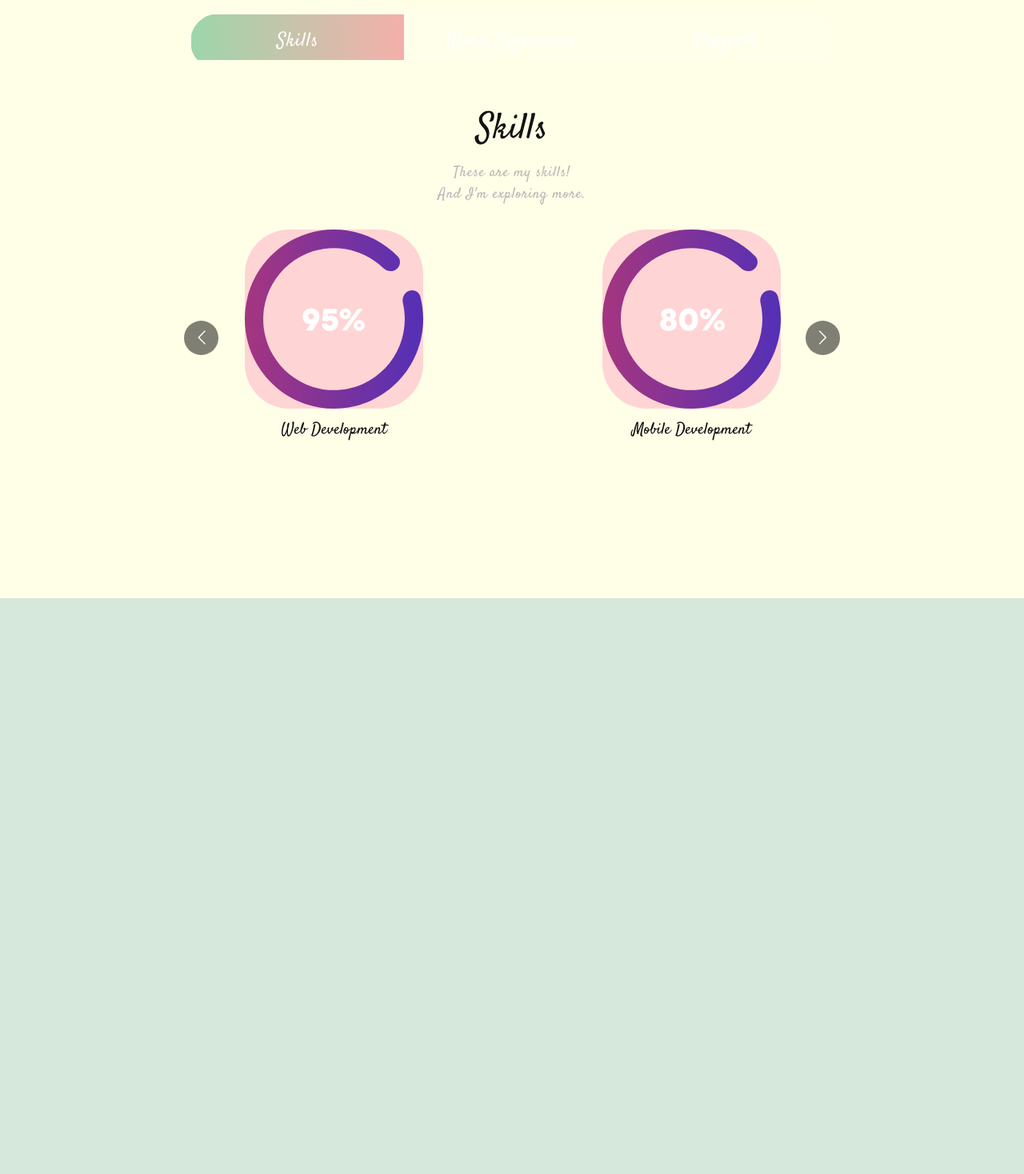
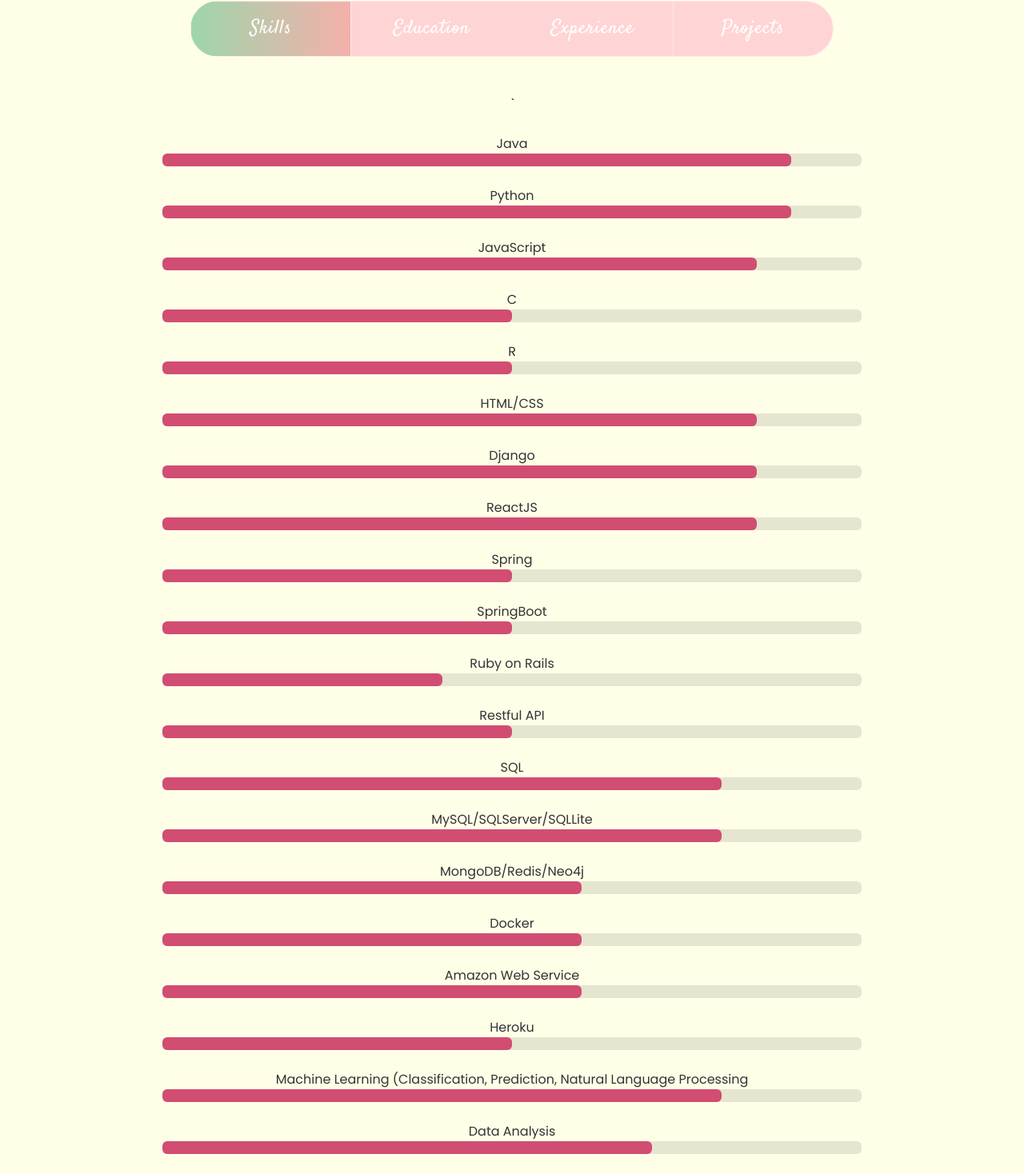
Before and after one commit to KATHRINEFU/personal-portfolio, a React (Create React App) app: page / in a window 1280 px wide. Shown: the part 1010-2478 px from the top of the page at 80% size. Before the commit the page ends 1758 px from the top, so only its background shows below. Built offline with nearby package versions, Linux system fonts and the light colour scheme.

Commit message:
updated skillbar

```diff
--- a/package.json
+++ b/package.json
@@ -7,6 +7,8 @@
     "@testing-library/react": "^13.4.0",
     "@testing-library/user-event": "^13.5.0",
     "bootstrap": "^5.3.0",
+    "prop-types": "^15.8.1",
+    "prototype": "^0.0.5",
     "react": "^18.2.0",
     "react-bootstrap": "^2.7.4",
     "react-dom": "^18.2.0",
--- a/src/App.css
+++ b/src/App.css
@@ -344,12 +344,14 @@
   text-align: center;
   padding: 60px 50px;
   margin-top: -60px;
+  font-family: 'Poppins';
 }
 .skill h2 {
 	font-size: 45px;
 	font-weight: 700;
 }
 .skill p {
+    font-family: 'Poppins';
     color: #B8B8B8;
     font-size: 18px;
     letter-spacing: 0.8px;
@@ -386,10 +388,11 @@
   position: relative;
   background-color: #FFFFE8;
 }
-.project h2 {
+.project h4 {
 	font-size: 45px;
 	font-weight: 700;
   text-align: center;
+  /* font-family: 'Poppins'; */
 }
 .project p {
   color: #B8B8B8;
@@ -399,6 +402,7 @@
   margin: 14px auto 30px auto;
   text-align: center;
   width: 56%;
+  font-family: 'Poppins';
 }
 .project .nav.nav-pills {
   width: 72%;
@@ -408,10 +412,10 @@
   overflow: hidden;
 }
 .project .nav.nav-pills .nav-item {
-  width: 33.33333%;
+  width: 25%;
 }
 .project .nav.nav-pills .nav-link {
-  background-color: transparent;
+  background-color: #FFD4D4;
   border-radius: 0;
   padding: 17px 0;
   color: #fff;
@@ -450,6 +454,11 @@
   border-bottom: 1px solid rgba(255, 255, 255, 0.5);
 }
 .nav-link#projects-tabs-tab-third {
+  border-top: 1px solid rgba(255, 255, 255, 0.5);
+  border-bottom: 1px solid rgba(255, 255, 255, 0.5);
+}
+
+.nav-link#projects-tabs-tab-fourth {
   border: 1px solid rgba(255, 255, 255, 0.5);
   border-radius: 0 55px 55px 0;
 }
@@ -491,7 +500,8 @@
   letter-spacing: 0.8px;
   line-height: 1.1em;
 }
-.proj-txtx span {
+.proj-txtx p {
+  color: #121212;
   font-style: italic;
   font-weight: 400;
   font-size: 15px;
@@ -504,6 +514,181 @@
   width: 35%;
   right: 0;
   z-index: -4;
+}
+
+/* skill bar */
+
+.title-text {
+  text-align: center;
+  background-color: crimson;
+  color: #fff;
+  font-weight: 400;
+  border-radius: 50px;
+  margin-top: 15px;
+  margin-bottom: 30px;
+  font-family: 'Poppins';
+}
+
+.container .skill-box {
+  width: 100%;
+  margin: 25px 0;
+}
+
+.skill-box .title{
+  display: block;
+  font-size: 16px;
+  font-weight: 600;
+  color: #333;
+  font-family: 'Poppins';
+}
+
+.skill-box .skill-bar{
+  height: 16px;
+  width: 80%;
+  border-radius: 6px;
+  margin-top: 6px;
+  margin: auto;
+  background: rgba(0,0, 0, 0.1);
+}
+
+.skill-box .skill-per{
+  position: relative;
+  display: block;
+  height: 100%;
+  width: 95%;
+  border-radius: 6px;
+  background: #D14D72;
+  animation: progress 0.4s ease-in-out forwards;
+  opacity: 0;
+}
+
+.skill-per.java {
+  width: 90%;
+  animation-delay: 0.1s;
+}
+
+.skill-per.python {
+  width: 90%;
+  animation-delay: 0.1s;
+}
+
+.skill-per.javascript {
+  width: 85%;
+  animation-delay: 0.1s;
+}
+
+.skill-per.c{
+  width: 50%;
+  animation-delay: 0.2s;
+}
+.skill-per.r{
+  width: 50%;
+  animation-delay: 0.2s;
+}
+.skill-per.html{
+  width: 85%;
+  animation-delay: 0.2s;
+}
+.skill-per.django {
+  width: 85%;
+  animation-delay: 0.2s;
+}
+.skill-per.reactjs {
+  width: 85%;
+  animation-delay: 0.2s;
+}
+.skill-per.spring {
+  width: 50%;
+  animation-delay: 0.3s;
+}
+.skill-per.springboot {
+  width: 50%;
+  animation-delay: 0.3s;
+}
+.skill-per.rubyonrails {
+  width: 40%;
+  animation-delay: 0.3s;
+}
+.skill-per.restfulapi {
+  width: 50%;
+  animation-delay: 0.3s;
+}
+.skill-per.sql{
+  width: 80%;
+  animation-delay: 0.4s;
+}
+.skill-per.mysql {
+  width: 80%;
+  animation-delay: 0.4s;
+}
+.skill-per.mongodb{
+  width: 60%;
+  animation-delay: 0.4s;
+}
+.skill-per.docker{
+  width: 60%;
+  animation-delay: 0.4s;
+}
+.skill-per.aws{
+  width: 60%;
+  animation-delay: 0.4s;
+}
+.skill-per.heroku{
+  width: 50%;
+  animation-delay: 0.4s;
+}
+.skill-per.ml{
+  width: 80%;
+  animation-delay: 0.5s;
+}
+.skill-per.da{
+  width: 70%;
+  animation-delay: 0.5s;
+}
+.skill-per.dv{
+  width: 70%;
+  animation-delay: 0.5s;
+}
+.skill-per.hadoop{
+  width: 30%;
+  animation-delay: 0.5s;
+}
+
+
+@keyframes progress {
+  0% {
+      width: 0;
+      opacity: 1;
+  }
+
+  100% {
+      opacity: 1;
+  }
+}
+
+.skill-per .tooltip{
+  position: absolute;
+  right: -14px;
+  top: -28px;
+  font-size: 9px;
+  font-weight: 500;
+  color: #fff;
+  padding: 2px 6px;
+  border-radius: 3px;
+  background: crimson;
+  z-index: 1;
+}
+
+.tooltip::before {
+  content: '';
+  position: absolute;
+  left: 50%;
+  bottom: -2px;
+  height: 10px;
+  width: 10px;
+  z-index: -1;
+  background-color: crimson;
+  transform: translateX(-50%) rotate(45deg);
 }
 
 
--- a/src/components/ProjectCard.js
+++ b/src/components/ProjectCard.js
@@ -7,8 +7,8 @@
                 <img src={imgUrl}></img>
                 <div className="proj-txtx">
                     <h4>{title}</h4>
-                    <span>{description}</span>
-                    <span>{techStack}</span>
+                    <p>{description}</p>
+                    <p>{techStack}</p>
                 </div>
             </div>
 
--- a/src/components/Projects.js
+++ b/src/components/Projects.js
@@ -1,7 +1,7 @@
 import { Container, Row, Col, TabContainer, TabContent, TabPane, Nav} from "react-bootstrap"
 import { ProjectCard } from "./ProjectCard"
 import projImg1 from "../assets/img/project-img1.png"
-import { Skills } from "./Skills"
+import Skills from "./SkillBar"
 
 export const Projects = () => {
     const projects = [
@@ -25,19 +25,24 @@
                                 <Nav.Link eventKey="first">Skills</Nav.Link>
                             </Nav.Item>
                             <Nav.Item>
-                                <Nav.Link eventKey="second">Work Experience</Nav.Link>
+                                <Nav.Link eventKey="second">Education</Nav.Link>
                             </Nav.Item>
                             <Nav.Item>
-                                <Nav.Link eventKey="third" >Projects</Nav.Link>
+                                <Nav.Link eventKey="third" >Experience</Nav.Link>
+                            </Nav.Item>
+                            <Nav.Item>
+                                <Nav.Link eventKey="fourth">Projects</Nav.Link>
                             </Nav.Item>
                         </Nav>
                         <TabContent>
                             <TabPane eventKey="first">
-                                <Skills/>
+                            `   <Skills/>,
                             </TabPane>
                             <TabPane eventKey="second">
                             </TabPane>
                             <TabPane eventKey="third">
+                            </TabPane>
+                            <TabPane eventKey="fourth">
                                 <Row>
                                     {projects.map((project, index) => {return <ProjectCard key={index} {...project}/>})}
                                 </Row>
--- /dev/null
+++ b/src/components/SkillBar.js
@@ -0,0 +1,135 @@
+import React from "react";
+
+function SkillsBar () {
+
+    const skillList = [
+        {
+            skill: 'Java',
+            name: 'java',
+            percentage: '90%'
+        },
+        {
+            skill: 'Python',
+            name: 'python',
+            percentage: '90%'
+        },
+        {
+            skill: 'JavaScript',
+            name: 'javascript',
+            percentage: '85%'
+        },
+        {
+            skill: 'C',
+            name: 'c',
+            percentage: '50%'
+        },
+        {
+            skill: 'R',
+            name: 'r',
+            percentage: '50%'
+        },
+        {
+            skill: 'HTML/CSS',
+            name: 'html',
+            percentage: '85%'
+        },
+        {
+            skill: 'Django',
+            name: 'django',
+            percentage: '85%'
+        },
+        {
+            skill: 'ReactJS',
+            name: 'reactjs',
+            percentage: '85%'
+        },
+        {
+            skill: 'Spring',
+            name: 'spring',
+            percentage: '50%'
+        },
+        {
+            skill: 'SpringBoot',
+            name: 'springboot',
+            percentage: '50%'
+        },
+        {
+            skill: 'Ruby on Rails',
+            name: 'rubyonrails',
+            percentage: '40%'
+        },
+        {
+            skill: 'Restful API',
+            name: 'restfulapi',
+            percentage: '50%'
+        },
+        {
+            skill: 'SQL',
+            name: 'sql',
+            percentage: '80%'
+        },
+        {
+            skill: 'MySQL/SQLServer/SQLLite',
+            name: 'mysql',
+            percentage: '80%'
+        },
+        {
+            skill: 'MongoDB/Redis/Neo4j',
+            name: 'mongodb',
+            percentage: '60%'
+        },
+        {
+            skill: 'Docker',
+            name: 'docker',
+            percentage: '60%'
+        },
+        {
+            skill: 'Amazon Web Service',
+            name: 'aws',
+            percentage: '50%'
+        },
+        {
+            skill: 'Heroku',
+            name: 'heroku',
+            percentage: '50%'
+        },
+        {
+            skill: 'Machine Learning (Classification, Prediction, Natural Language Processing',
+            name: 'ml',
+            percentage: '80%'
+        },
+        {
+            skill: 'Data Analysis',
+            name: 'da',
+            percentage: '70%'
+        },
+        {
+            skill: 'Data Visualization (Matplotlib, Seaborn, PowerBI, Tableau',
+            name: 'dv',
+            percentage: '70%'
+        },
+        {
+            skill: 'Hadoop/Spark',
+            name: 'hadoop',
+            percentage: '30%'
+        },
+    ]
+return (
+    <div className="container">
+        {skillList.map(item => {
+            return (
+                <div key={item.name} className="skill-box">
+                <span className="title">{item.skill}</span>
+                <div className="skill-bar">
+                    <span className={"skill-per "+item.name}>
+                        <span className="tooltip">{item.percentage}</span>
+                    </span>
+                </div>
+                </div>
+            )
+        })}
+    </div>
+    )
+}
+
+ export default SkillsBar;
--- a/src/components/Skills.js
+++ /dev/null
@@ -1,69 +0,0 @@
-import Carousel from "react-multi-carousel"
-import "react-multi-carousel/lib/styles.css"
-import meter1 from "../assets/img/meter1.svg"
-import meter2 from "../assets/img/meter2.svg"
-import meter3 from "../assets/img/meter3.svg"
-import colorSharp from "../assets/img/color-sharp.png"
-
-export const Skills = () => {
-    const responsive = {
-        superLargeDesktop: {
-          // the naming can be any, depends on you.
-          breakpoint: { max: 4000, min: 3000 },
-          items: 5
-        },
-        desktop: {
-          breakpoint: { max: 3000, min: 1024 },
-          items: 3
-        },
-        tablet: {
-          breakpoint: { max: 1024, min: 464 },
-          items: 2
-        },
-        mobile: {
-          breakpoint: { max: 464, min: 0 },
-          items: 1
-        }
-      };
-
-    // const skillItems = [
-    //     {id: 1,name:'Web Application Development'},
-    //     {id: 2,name:'Mobile Application Development'},
-    //     {id: 3,name:'Machine Learning'},
-    //     {id: 4,name:'Project Management'},
-    // ]
-
-    return (
-        <section className="skill" id="skills">
-            <div className="container">
-                <div className="row">
-                    <div className="col-12">
-                        <div className="skill-bx wow zoomIn">
-                            <h2>Skills</h2>
-                            <p>These are my skills!<br></br> And I'm exploring more.</p>
-                            <Carousel responsive={responsive} infinite={true} className="owl-carousel owl-theme skill-slider">
-                                <div className="item">
-                                    <img className="skill-image" src={meter1} alt="Image" />
-                                    <h5>Web Development</h5>
-                                </div>
-                                <div className="item">
-                                    <img className="skill-image" src={meter2} alt="Image" />
-                                    <h5>Mobile Development</h5>
-                                </div>
-                                <div className="item">
-                                    <img className="skill-image" src={meter3} alt="Image" />
-                                    <h5>Machine learning</h5>
-                                </div>
-                                <div className="item">
-                                    <img className="skill-image" src={meter1} alt="Image" />
-                                    <h5>Project Management</h5>
-                                </div>
-                            </Carousel>
-                        </div>
-                    </div>
-                </div>
-            </div>
-            <img className="background-image-left" src={colorSharp} alt="Image" />
-        </section>
-      )
-}
--- a/src/components/Work.js
+++ b/src/components/Work.js
@@ -1,4 +1,3 @@
-import {Skills} from './Skills'
 import {Projects} from './Projects'
 export const Work = () => {
     return (
```
Also changed, not shown: 1 other file (tests, documents, lock files or other folders).
